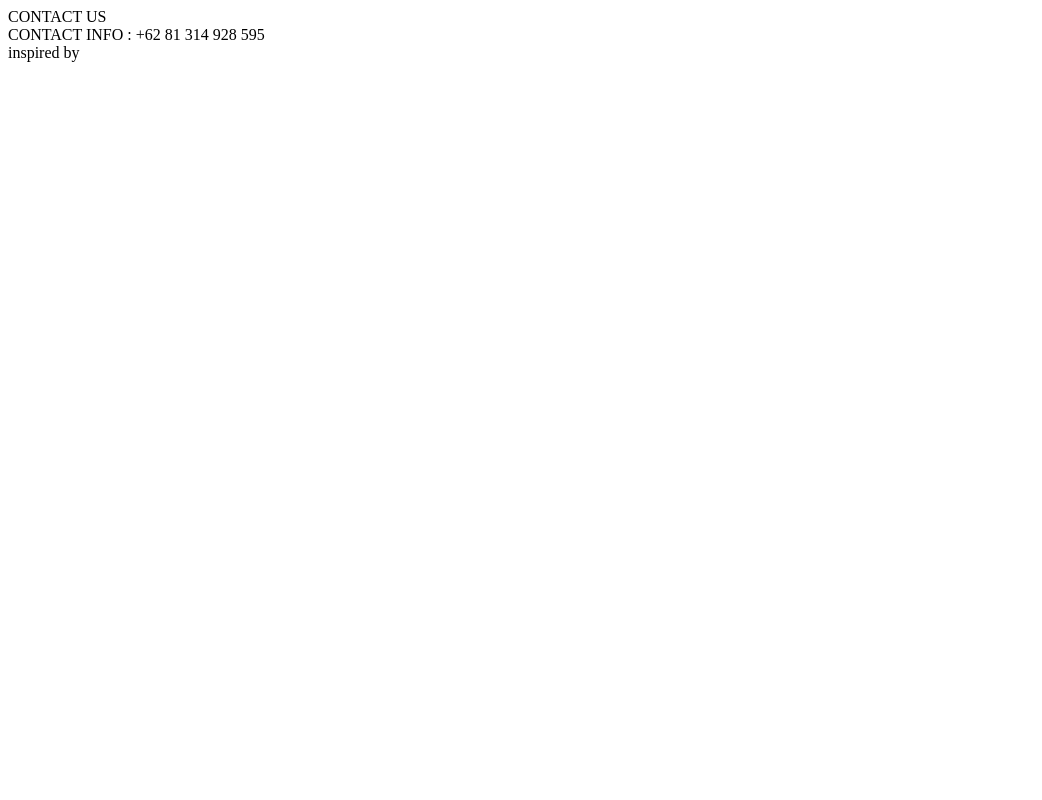
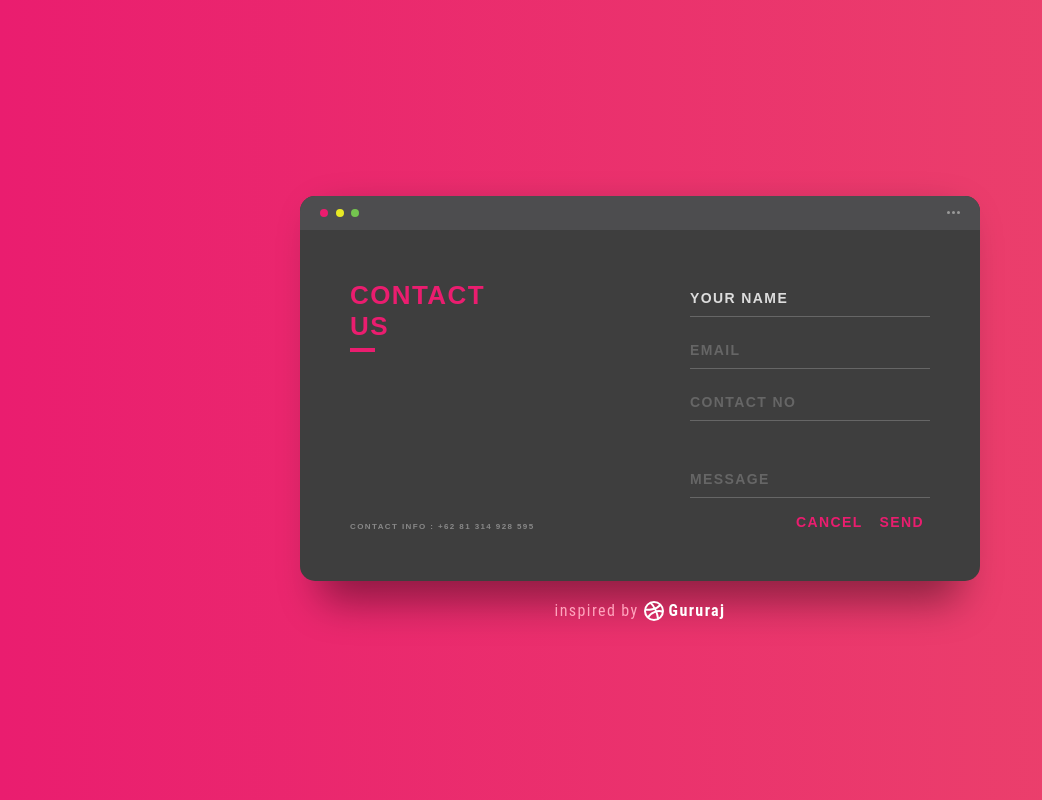
Before and after one commit to teeramate5803-hub/quiz-git-github, a plain HTML site: page index.html in a window 1280 px wide. Shown: the top 800 px of the page, without its empty margins (0-1042 px from the left). Drawn offline with Linux system fonts and the light colour scheme.

Commit message:
Update index.html

```diff
--- a/index.html
+++ b/index.html
@@ -5,7 +5,242 @@
     <meta name="viewport" content="width=device-width, initial-scale=1.0">
     <title>Document</title>
     <style>
-        /* insert content from css.txt */
+        *, *:before, *:after {
+        box-sizing: border-box;
+        -webkit-font-smoothing: antialiased;
+        -moz-osx-font-smoothing: grayscale;
+        }
+
+        body {
+        background: linear-gradient(to right, #ea1d6f 0%, #eb466b 100%);
+        font-size: 12px;
+        }
+
+        body, button, input {
+        font-family: 'Montserrat', sans-serif;
+        font-weight: 700;
+        letter-spacing: 1.4px;
+        }
+
+        .background {
+        display: flex;
+        min-height: 100vh;
+        }
+
+        .container {
+        flex: 0 1 700px;
+        margin: auto;
+        padding: 10px;
+        }
+
+        .screen {
+        position: relative;
+        background: #3e3e3e;
+        border-radius: 15px;
+        }
+
+        .screen:after {
+        content: '';
+        display: block;
+        position: absolute;
+        top: 0;
+        left: 20px;
+        right: 20px;
+        bottom: 0;
+        border-radius: 15px;
+        box-shadow: 0 20px 40px rgba(0, 0, 0, .4);
+        z-index: -1;
+        }
+
+        .screen-header {
+        display: flex;
+        align-items: center;
+        padding: 10px 20px;
+        background: #4d4d4f;
+        border-top-left-radius: 15px;
+        border-top-right-radius: 15px;
+        }
+
+        .screen-header-left {
+        margin-right: auto;
+        }
+
+        .screen-header-button {
+        display: inline-block;
+        width: 8px;
+        height: 8px;
+        margin-right: 3px;
+        border-radius: 8px;
+        background: white;
+        }
+
+        .screen-header-button.close {
+        background: #ed1c6f;
+        }
+
+        .screen-header-button.maximize {
+        background: #e8e925;
+        }
+
+        .screen-header-button.minimize {
+        background: #74c54f;
+        }
+
+        .screen-header-right {
+        display: flex;
+        }
+
+        .screen-header-ellipsis {
+        width: 3px;
+        height: 3px;
+        margin-left: 2px;
+        border-radius: 8px;
+        background: #999;
+        }
+
+        .screen-body {
+        display: flex;
+        }
+
+        .screen-body-item {
+        flex: 1;
+        padding: 50px;
+        }
+
+        .screen-body-item.left {
+        display: flex;
+        flex-direction: column;
+        }
+
+        .app-title {
+        display: flex;
+        flex-direction: column;
+        position: relative;
+        color: #ea1d6f;
+        font-size: 26px;
+        }
+
+        .app-title:after {
+        content: '';
+        display: block;
+        position: absolute;
+        left: 0;
+        bottom: -10px;
+        width: 25px;
+        height: 4px;
+        background: #ea1d6f;
+        }
+
+        .app-contact {
+        margin-top: auto;
+        font-size: 8px;
+        color: #888;
+        }
+
+        .app-form-group {
+        margin-bottom: 15px;
+        }
+
+        .app-form-group.message {
+        margin-top: 40px;
+        }
+
+        .app-form-group.buttons {
+        margin-bottom: 0;
+        text-align: right;
+        }
+
+        .app-form-control {
+        width: 100%;
+        padding: 10px 0;
+        background: none;
+        border: none;
+        border-bottom: 1px solid #666;
+        color: #ddd;
+        font-size: 14px;
+        text-transform: uppercase;
+        outline: none;
+        transition: border-color .2s;
+        }
+
+        .app-form-control::placeholder {
+        color: #666;
+        }
+
+        .app-form-control:focus {
+        border-bottom-color: #ddd;
+        }
+
+        .app-form-button {
+        background: none;
+        border: none;
+        color: #ea1d6f;
+        font-size: 14px;
+        cursor: pointer;
+        outline: none;
+        }
+
+        .app-form-button:hover {
+        color: #b9134f;
+        }
+
+        .credits {
+        display: flex;
+        justify-content: center;
+        align-items: center;
+        margin-top: 20px;
+        color: #ffa4bd;
+        font-family: 'Roboto Condensed', sans-serif;
+        font-size: 16px;
+        font-weight: normal;
+        }
+
+        .credits-link {
+        display: flex;
+        align-items: center;
+        color: #fff;
+        font-weight: bold;
+        text-decoration: none;
+        }
+
+        .dribbble {
+        width: 20px;
+        height: 20px;
+        margin: 0 5px;
+        }
+
+        @media screen and (max-width: 520px) {
+        .screen-body {
+            flex-direction: column;
+        }
+
+        .screen-body-item.left {
+            margin-bottom: 30px;
+        }
+
+        .app-title {
+            flex-direction: row;
+        }
+
+        .app-title span {
+            margin-right: 12px;
+        }
+
+        .app-title:after {
+            display: none;
+        }
+        }
+
+        @media screen and (max-width: 600px) {
+        .screen-body {
+            padding: 40px;
+        }
+
+        .screen-body-item {
+            padding: 0;
+        }
+        }
+
     </style>
 </head>
 <body>
@@ -33,7 +268,27 @@
                 <div class="app-contact">CONTACT INFO : +62 81 314 928 595</div>
               </div>
               <div class="screen-body-item">
-                <!-- insert content from form.txt -->
+                                <form action="#" method="post">
+                    <div class="app-form">
+                        <div class="app-form-group">
+                          <input class="app-form-control" placeholder="NAME" value="Your Name">
+                        </div>
+                        <div class="app-form-group">
+                          <input class="app-form-control" placeholder="EMAIL">
+                        </div>
+                        <div class="app-form-group">
+                          <input class="app-form-control" placeholder="CONTACT NO">
+                        </div>
+                        <div class="app-form-group message">
+                          <input class="app-form-control" placeholder="MESSAGE">
+                        </div>
+                        <div class="app-form-group buttons">
+                          <button class="app-form-button">CANCEL</button>
+                          <button class="app-form-button">SEND</button>
+                        </div>
+                      </div>
+                </form>
+
               </div>
             </div>
           </div>
```
